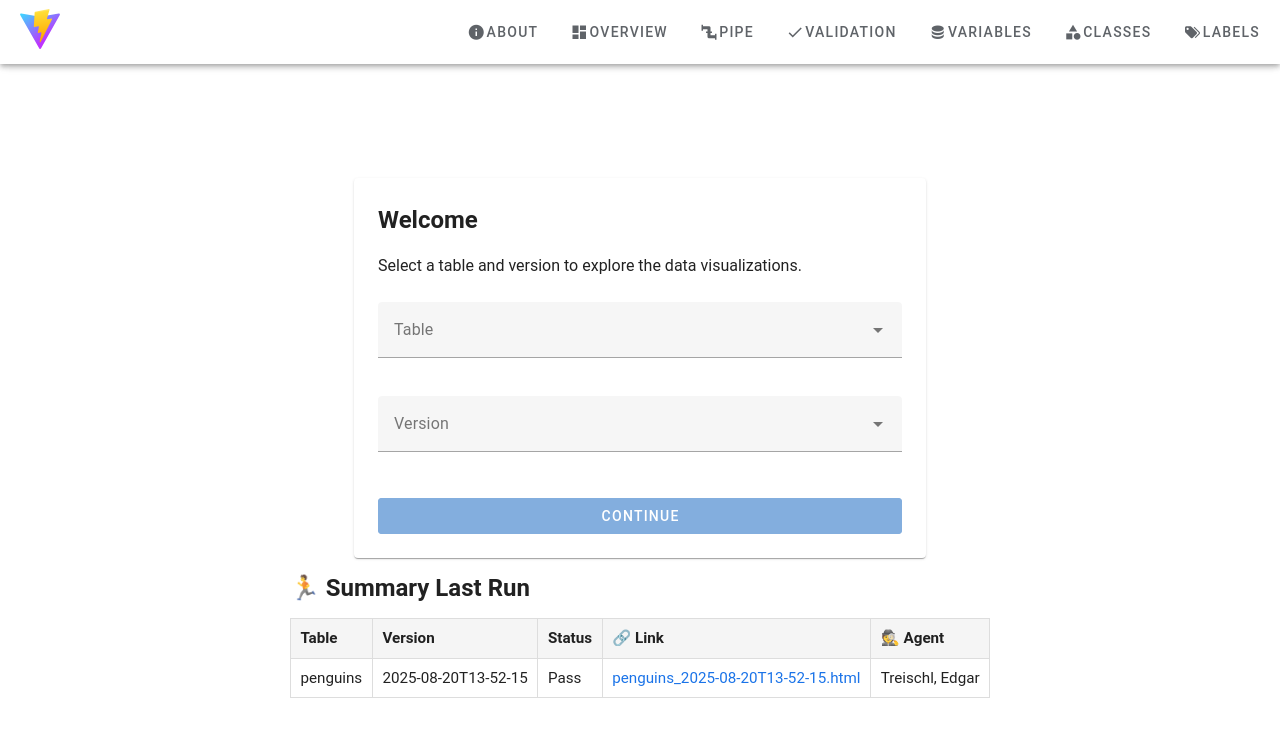
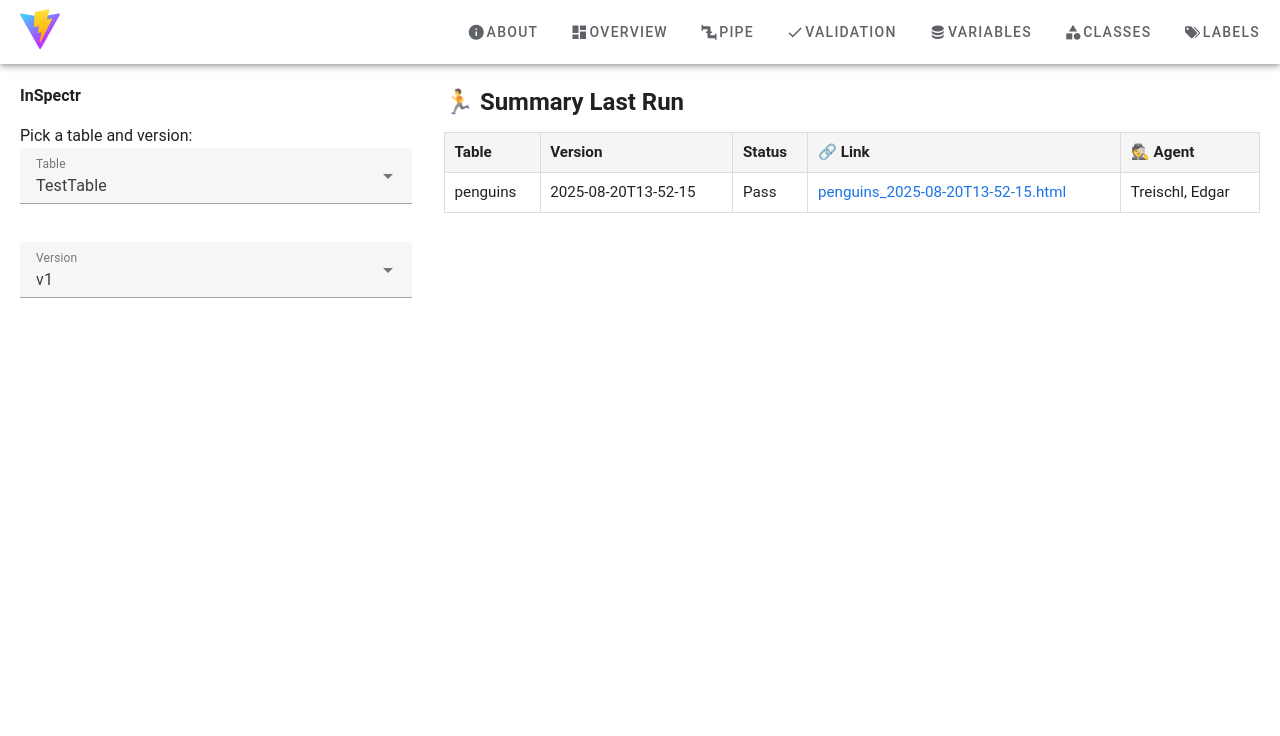
Before and after one commit to edgar-treischl/vuespectr, a Vue app: page / in a window 1280 px wide. Shown: the top 736 px of the page. Built offline with nearby package versions, Linux system fonts and the light colour scheme.

Commit message:
add minimal landing

```diff
--- a/src/pages/Home.vue
+++ b/src/pages/Home.vue
@@ -1,62 +1,56 @@
 <template>
-  <v-container class="fill-height">
-    <v-row justify="center" align="center">
-      <v-col cols="12" md="6">
-        <v-card class="pa-6">
-          <h2 class="mb-4">Welcome</h2>
+  <v-container fluid>
+    <v-row>
+      <!-- Left column: dropdowns -->
+      <v-col cols="12" md="4" class="pa-4">
+        <h4>InSpectr</h4>
+        <p>Pick a table and version:</p>
 
-          <p class="mb-6">
-            Select a table and version to explore the data visualizations.
-          </p>
+        <v-select
+          v-model="store.table"
+          :items="tableOptions"
+          label="Table"
+          dense
+          outlined
+          class="mb-4"
+        ></v-select>
 
-          <v-select
-            v-model="table"
-            :items="tables"
-            label="Table"
-            class="mb-4"
-          />
+        <v-select
+          v-model="store.version"
+          :items="versionOptions"
+          label="Version"
+          dense
+          outlined
+        ></v-select>
+      </v-col>
 
-          <v-select
-            v-model="version"
-            :items="versions"
-            label="Version"
-            class="mb-6"
-          />
-
-          <v-btn
-            color="primary"
-            block
-            :disabled="!table || !version"
-            @click="continueToApp"
-          >
-            Continue
-          </v-btn>
-        </v-card>
+      <!-- Right column: table component -->
+      <v-col cols="12" md="8" class="pa-4">
+        <PointerOverviewTable />
       </v-col>
-      <PointerOverviewTable />
     </v-row>
   </v-container>
 </template>
 
 <script setup>
-import { ref } from 'vue'
-import { useRouter } from 'vue-router'
 import { useAppStore } from '@/stores/app'
 import PointerOverviewTable from '../components/PointerOverviewTable.vue'
 
-
-const router = useRouter()
+// Pinia store
 const store = useAppStore()
 
-const table = ref(null)
-const version = ref(null)
+// Dropdown options
+const tableOptions = ['TestTable', 'Users', 'Orders', 'Products']
+const versionOptions = ['v1', 'v2', 'v3']
 
-// Example values (later can be dynamic)
-const tables = ['Sales', 'Finance', 'Operations']
-const versions = ['v1', 'v2', 'v3']
+// Defaults
+if (!store.table) store.table = tableOptions[0]
+if (!store.version) store.version = versionOptions[0]
+</script>
 
-function continueToApp() {
-  store.setSelection(table.value, version.value)
-  router.push('/dashboard')
+<style scoped>
+/* Optional minimal styling */
+h4 {
+  margin-bottom: 1rem;
 }
-</script>
+</style>
--- a/src/pages/Test.vue
+++ b/src/pages/Test.vue
@@ -1,59 +1,118 @@
 <template>
-  <v-container class="min-vh-100 pa-4">
-    <v-row justify="center">
-      <v-col cols="12" md="10" lg="8">
-        <SidebarLayout>
-          <!-- Header slot -->
-          <template #header>
-            <h2>🎯 Classes</h2>
-          </template>
+  <v-container fluid>
+    <v-row>
+      <!-- Left column: Description + dropdowns -->
+      <v-col cols="12" md="6" class="pa-4 selectors-col">
+        <h4 class="mb-4">
+          💦 About InSpectr
+        </h4>
 
-          <!-- Sidebar slot -->
-          <template #sidebar>
-            <div class="sidebar-content">
-              <p>
-                This panel shows the distribution of classes (levels) across dataset versions.
-              </p>
+        <v-card outlined class="pa-4 mb-4">
+          <p>
+            Sp3ctr silently infiltrates the OddJob repository, extracts validation results,
+            and decodes them into sleek visual intel. Validation results and pointer data create
+            rich metadata for a complete audit trail.
+          </p>
+          <p>
+            The table on the right shows the most recent validation runs. Pick a table name and version,
+            and InSpectr visualizes key insights.
+          </p>
+          <p>This app includes:</p>
+          <v-list dense>
+            <v-list-item>
+              <v-list-item-content>
+                <v-list-item-title><strong>Overview:</strong> Get a quick summary of your dataset’s structure.</v-list-item-title>
+              </v-list-item-content>
+            </v-list-item>
+            <v-list-item>
+              <v-list-item-content>
+                <v-list-item-title><strong>Pipe:</strong> Visualizes each step of the validation pipeline.</v-list-item-title>
+              </v-list-item-content>
+            </v-list-item>
+            <v-list-item>
+              <v-list-item-content>
+                <v-list-item-title><strong>Validation:</strong> Inspect the validation report.</v-list-item-title>
+              </v-list-item-content>
+            </v-list-item>
+            <v-list-item>
+              <v-list-item-content>
+                <v-list-item-title><strong>Variables:</strong> Lists all variables (columns) across versions.</v-list-item-title>
+              </v-list-item-content>
+            </v-list-item>
+            <v-list-item>
+              <v-list-item-content>
+                <v-list-item-title><strong>Classes:</strong> Highlights distribution of classes (levels) across dataset versions.</v-list-item-title>
+              </v-list-item-content>
+            </v-list-item>
+            <v-list-item>
+              <v-list-item-content>
+                <v-list-item-title><strong>Labels:</strong> Shows categories included in the dataset.</v-list-item-title>
+              </v-list-item-content>
+            </v-list-item>
+            <v-list-item>
+              <v-list-item-content>
+                <v-list-item-title><strong>Diff:</strong> Fetch the last change of the pipeline using Git diff.</v-list-item-title>
+              </v-list-item-content>
+            </v-list-item>
+          </v-list>
+        </v-card>
 
-              <ul>
-                <li>Each section represents one categorical variable.</li>
-                <li>You can track if levels have changed, disappeared, or appeared.</li>
-              </ul>
+        <p class="text-muted">Monitoring data made simple with InSpectr.</p>
+      </v-col>
 
-              <p class="muted mt-3">
-                Look for unexpected class changes and inconsistent encoding.
-              </p>
-            </div>
-          </template>
+      <!-- Right column: Table component -->
+      <v-col cols="12" md="6" class="pa-4">
+                <!-- Dropdowns -->
+        <v-row class="mb-4">
+          <v-col cols="6">
+            <v-select
+              v-model="store.table"
+              :items="tableOptions"
+              label="Data"
+              dense
+              outlined
+            ></v-select>
+          </v-col>
+          <v-col cols="6">
+            <v-select
+              v-model="store.version"
+              :items="versionOptions"
+              label="Version"
+              dense
+              outlined
+            ></v-select>
+          </v-col>
+        </v-row>
 
-          <!-- Main content -->
-          <PlotClasses />
-        </SidebarLayout>
+        <PointerOverviewTable />
       </v-col>
     </v-row>
+
   </v-container>
 </template>
 
 <script setup>
-import SidebarLayout from "../components/SidebarLayout.vue";
-import PlotClasses from "@/components/PlotClasses.vue"
+import { useAppStore } from '@/stores/app'
+import PointerOverviewTable from '../components/PointerOverviewTable.vue'
 
+// Pinia store for reactive selection
+const store = useAppStore()
+
+// Dropdown options (hardcoded for now)
+const tableOptions = ['TestTable', 'Users', 'Orders', 'Products']
+const versionOptions = ['v1', 'v2', 'v3']
+
+// Set default values if empty
+if (!store.table) store.table = tableOptions[0]
+if (!store.version) store.version = versionOptions[0]
 </script>
 
 <style scoped>
-.sidebar-content {
-  display: flex;
-  flex-direction: column;
-  gap: 1rem;
-  font-size: 0.95rem;
-  line-height: 1.5;
+.selectors-col {
+  border-right: 1px solid #e0e0e0;
 }
 
-.muted {
-  color: #6c757d;
-}
-
-.mt-3 {
-  margin-top: 1rem;
+.v-list-item-title {
+  font-size: 0.95rem;
 }
 </style>
```
